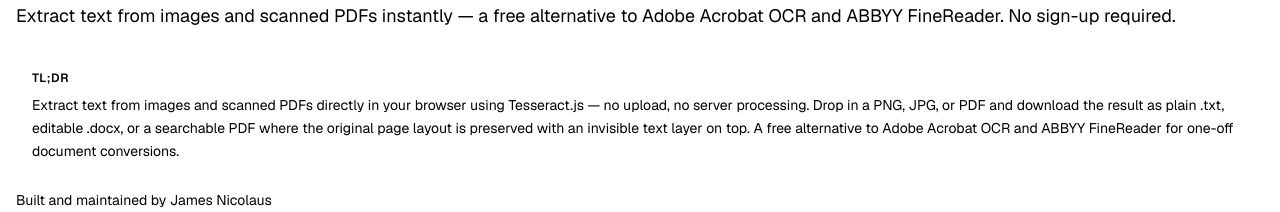
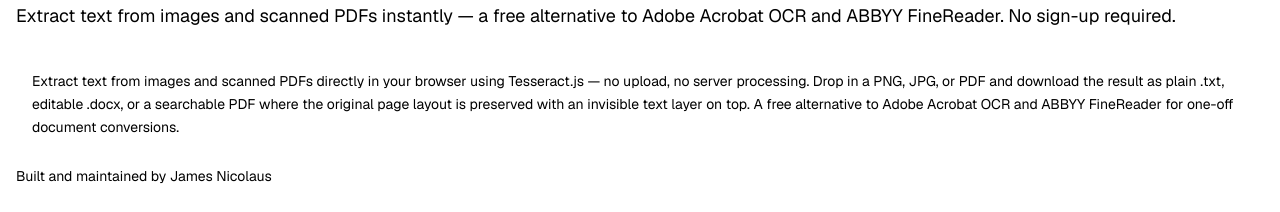
Before and after one commit to diegofivefive/freetoolshed, a Next.js app: page /tools/ocr-scanner in a window 1280 px wide. Shown: the part 122-334 px from the top of the page. Built offline with nearby package versions, Linux system fonts and the light colour scheme; no server answers.

Commit message:
seo audit P1b fix

```diff
--- a/src/components/shared/tool-tldr.tsx
+++ b/src/components/shared/tool-tldr.tsx
@@ -8,12 +8,7 @@
       aria-label="Summary"
       className="mt-6 rounded-lg border border-brand/30 bg-brand/5 p-4"
     >
-      <p className="text-xs font-semibold uppercase tracking-wider text-brand">
-        TL;DR
-      </p>
-      <p className="mt-2 text-sm leading-relaxed text-foreground">
-        {children}
-      </p>
+      <p className="text-sm leading-relaxed text-foreground">{children}</p>
     </section>
   );
 }
```
